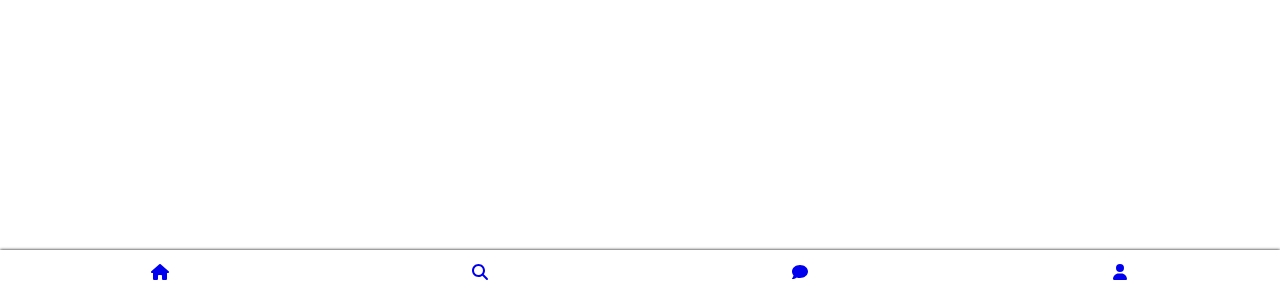
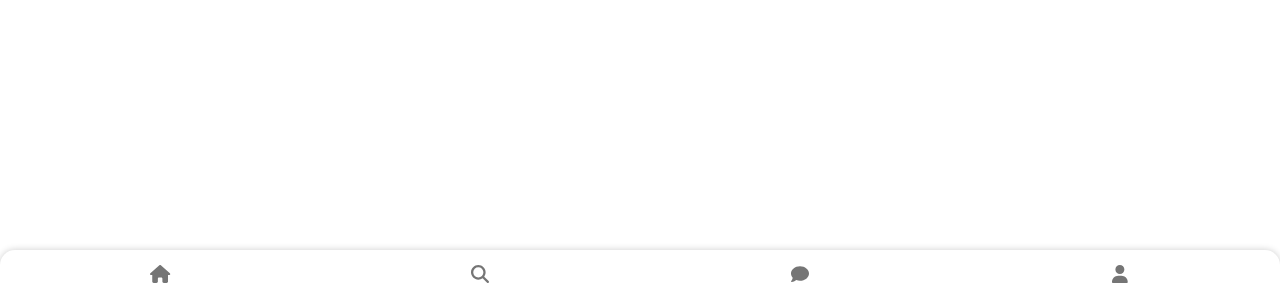
Before and after one commit to NakSam/funlife-front, a React (Create React App) app: page / in a window 1280 px wide. Shown: the part 500-800 px from the top of the page. Built offline with nearby package versions, Linux system fonts and the light colour scheme.

Commit message:
Refactor: navbar css

```diff
--- a/package.json
+++ b/package.json
@@ -3,10 +3,13 @@
   "version": "0.1.0",
   "private": true,
   "dependencies": {
+    "@emotion/react": "^11.5.0",
+    "@emotion/styled": "^11.3.0",
     "@fortawesome/fontawesome-svg-core": "^1.3.0-beta2",
     "@fortawesome/free-regular-svg-icons": "^6.0.0-beta2",
     "@fortawesome/free-solid-svg-icons": "^6.0.0-beta2",
     "@fortawesome/react-fontawesome": "^0.1.15",
+    "@mui/material": "^5.0.4",
     "@testing-library/jest-dom": "^5.14.1",
     "@testing-library/react": "^11.2.7",
     "@testing-library/user-event": "^12.8.3",
--- a/src/components/common/Navbar.js
+++ b/src/components/common/Navbar.js
@@ -3,6 +3,7 @@ import './styled/Navbar.css'
 import '../../static/icons/FontAwesome'
 import { FontAwesomeIcon } from "@fortawesome/react-fontawesome";
 import { Link } from "react-router-dom";
+import IconButton from '@mui/material/IconButton';
 
 
 const BottomNav = () => {
@@ -10,22 +11,30 @@ const BottomNav = () => {
         <nav className="wrapper">
             <div>
                 <Link to='/home' className='nav-link'>
-                    <FontAwesomeIcon icon="house"/>
+                    <IconButton size="small">
+                        <FontAwesomeIcon icon="house"/>
+                    </IconButton>
                 </Link>
             </div>
             <div>
                 <Link to='/search' className='nav-link'>
-                    <FontAwesomeIcon icon="magnifying-glass"/>
+                    <IconButton size="small">
+                        <FontAwesomeIcon icon="magnifying-glass" onMouseOver/>
+                    </IconButton>
                 </Link>
             </div>
             <div>
                 <Link to='/messenger' className='nav-link'>
-                    <FontAwesomeIcon icon="comment"/>
+                    <IconButton size="small">
+                        <FontAwesomeIcon icon="comment"/>
+                    </IconButton>
                 </Link>
             </div>
             <div>
                 <Link to='/userinfo' className='nav-link'>
-                    <FontAwesomeIcon icon="user"/>
+                    <IconButton size="small">
+                        <FontAwesomeIcon icon="user"/>
+                    </IconButton>
                 </Link>
             </div>
         </nav>
--- a/src/components/common/styled/Navbar.css
+++ b/src/components/common/styled/Navbar.css
@@ -1,15 +1,17 @@
-.wrapper{
+.wrapper {
   position: fixed;
   bottom: 0;
   left: 0;
   right: 0;
   height: 50px;
-    box-shadow: 0px 0px 3px 0px;
+  box-shadow: 0px 0px 7px 0px rgba(0, 0, 0, 0.2);
+  border-radius: 15px 15px 0px 0px;
 }
 
 /* nav태그 아래의 자식들을 수평정렬하기 위한 설정 */
 nav {
   overflow: hidden;
+  color: #000;
 }
 /* nav태그 아래의 div태그들을 수평정렬 및 세로길이 설정 */
 nav > div {
```
Also changed, not shown: 1 other file (tests, documents, lock files or other folders). Lines whose indentation alone changed are shown as unchanged.
